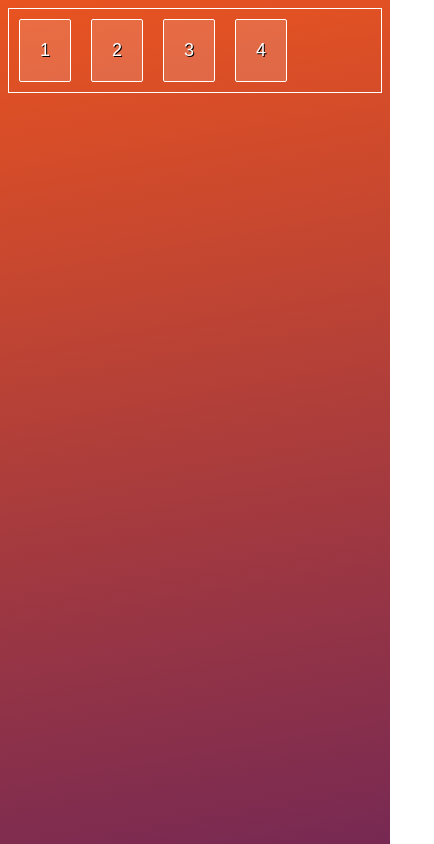
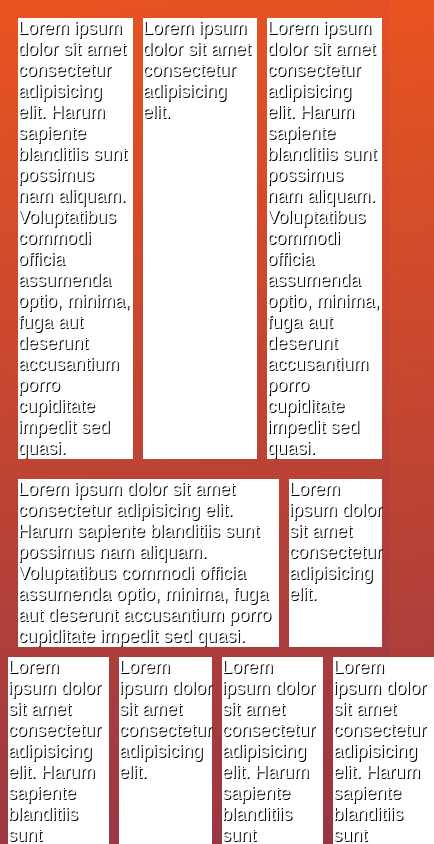
Before and after one commit to rajnish21a/learn-flexbox, a plain HTML site: page index.html in a window 390 px wide. Shown: the top 844 px of the page, 434 px wide, since content can reach past the window. Drawn offline with Linux system fonts and the light colour scheme.

Commit message:
Flexbox- creating responsive gallaries 1

```diff
--- a/css/main.css
+++ b/css/main.css
@@ -1,14 +1,34 @@
 /* Your code goes here */
 
 
-.container{
+/* .container{
   display: flex;
   flex-direction: row;
+  justify-content: space-between;
+  align-items: flex-start;
+  height: 200px;
+  border: 1px solid #fff;
+} */
+
+/* .container div{
   float: right;
-  border: 1px solid #fff;
-  width: 100%;
+} */
+
+.grid{
+  display: flex;
 }
 
-.container div{
-  float: right;
+.cell{
+  flex: 1;
+  margin: 10px 0 10px 10px;
+  background: #fff;
+  padding: 0;
 }
+
+.gutters{
+  margin: -10px 0 0 -10px;
+}
+
+.large{
+  flex-grow: 3;
+}
--- a/index.html
+++ b/index.html
@@ -7,11 +7,38 @@
     <link rel="stylesheet" href="css/main.css">
   </head>
   <body>
-    <section class="container">
-    <div>1</div>
-    <div>2</div>
-    <div>3</div>
-    <div>4</div>
-    </section>
+    <div class="grid gutter">
+      <div class="cell">
+        <div>Lorem ipsum dolor sit amet consectetur adipisicing elit. Harum sapiente blanditiis sunt possimus nam aliquam. Voluptatibus commodi officia assumenda optio, minima, fuga aut deserunt accusantium porro cupiditate impedit sed quasi.</div>
+      </div>
+      <div class="cell">
+        <div>Lorem ipsum dolor sit amet consectetur adipisicing elit.</div>
+      </div>
+      <div class="cell">
+        <div>Lorem ipsum dolor sit amet consectetur adipisicing elit. Harum sapiente blanditiis sunt possimus nam aliquam. Voluptatibus commodi officia assumenda optio, minima, fuga aut deserunt accusantium porro cupiditate impedit sed quasi.</div>
+      </div>
+    </div>
+    <div class="grid gutter">
+      <div class="cell large">
+        <div>Lorem ipsum dolor sit amet consectetur adipisicing elit. Harum sapiente blanditiis sunt possimus nam aliquam. Voluptatibus commodi officia assumenda optio, minima, fuga aut deserunt accusantium porro cupiditate impedit sed quasi.</div>
+      </div>
+      <div class="cell">
+        <div>Lorem ipsum dolor sit amet consectetur adipisicing elit.</div>
+      </div>
+    </div>
+    <div class="grid gutters">
+      <div class="cell">
+        <div>Lorem ipsum dolor sit amet consectetur adipisicing elit. Harum sapiente blanditiis sunt possimus nam aliquam. Voluptatibus commodi officia assumenda optio, minima, fuga aut deserunt accusantium porro cupiditate impedit sed quasi.</div>
+      </div>
+      <div class="cell">
+        <div>Lorem ipsum dolor sit amet consectetur adipisicing elit.</div>
+      </div>
+      <div class="cell">
+        <div>Lorem ipsum dolor sit amet consectetur adipisicing elit. Harum sapiente blanditiis sunt possimus nam aliquam. Voluptatibus commodi officia assumenda optio, minima, fuga aut deserunt accusantium porro cupiditate impedit sed quasi.</div>
+      </div>
+      <div class="cell">
+        <div>Lorem ipsum dolor sit amet consectetur adipisicing elit. Harum sapiente blanditiis sunt possimus nam aliquam. Voluptatibus commodi officia assumenda optio, minima, fuga aut deserunt accusantium porro cupiditate impedit sed quasi.</div>
+      </div>
+    </div>
   </body>
 </html>
```
